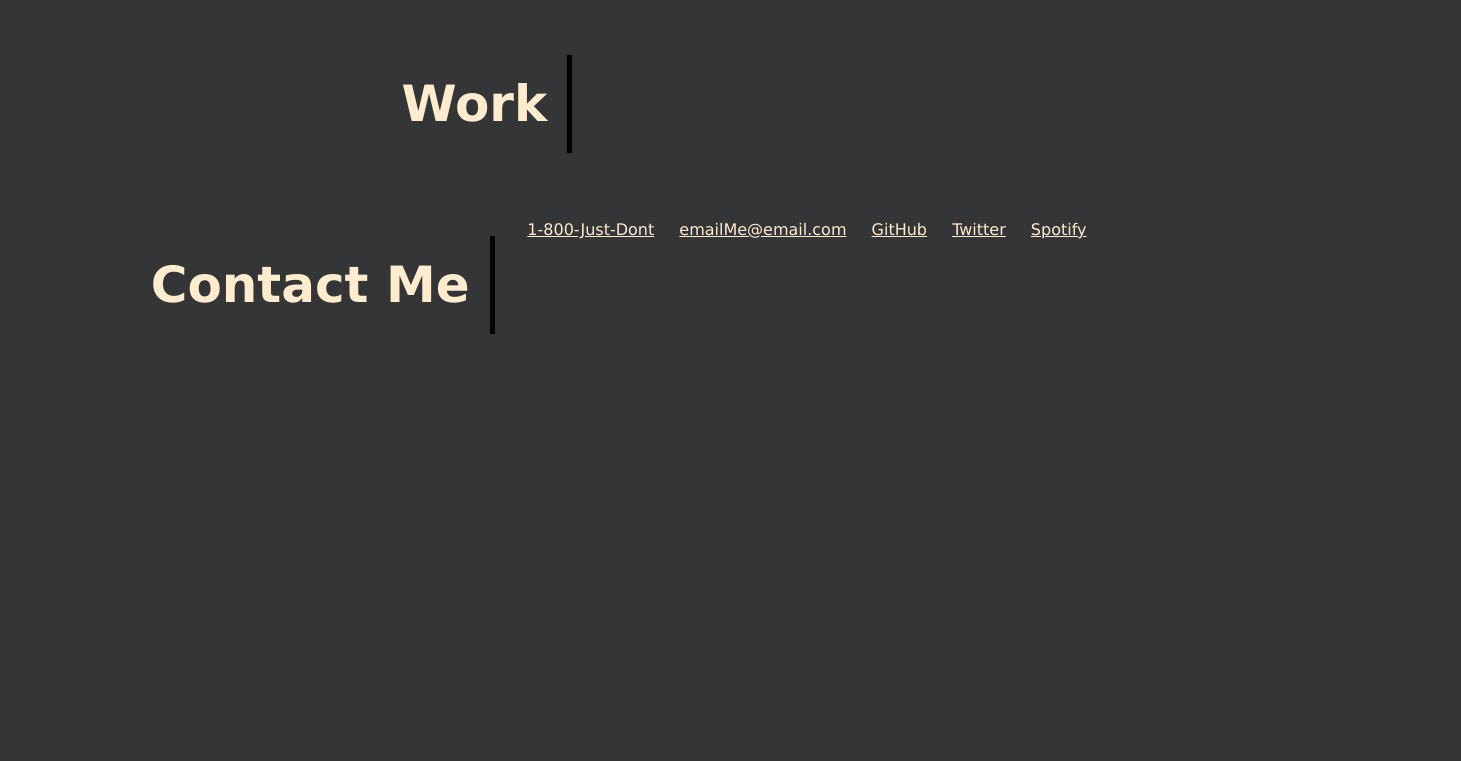
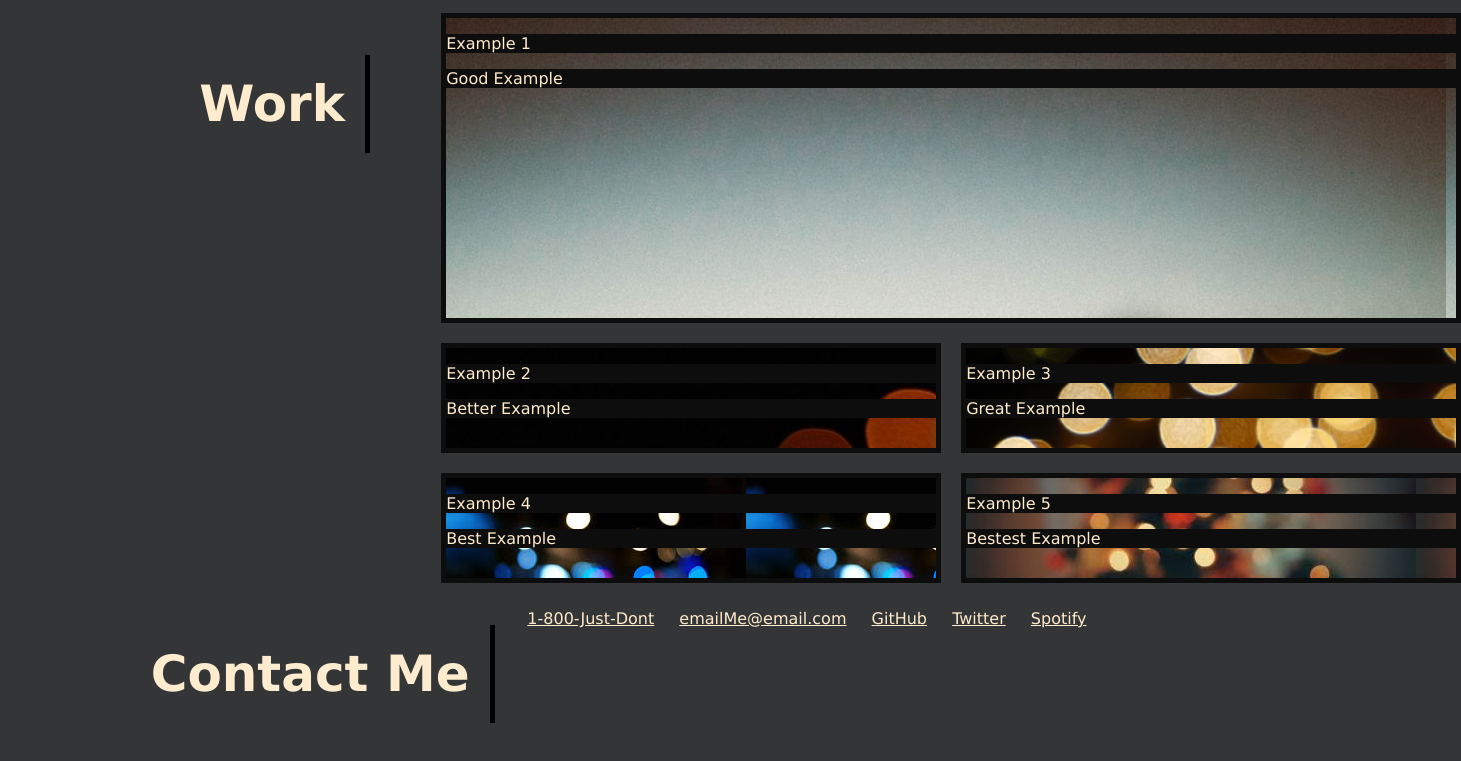
Before and after one commit to 425megs/Professional-Portfolio, a plain HTML site: page index.html in a window 1280 px wide. Shown: the part 699-1460 px from the top of the page, 1461 px wide, since content can reach past the window. Before the commit the page ends 1082 px from the top, so only its background shows below. Drawn offline with Linux system fonts and the light colour scheme.

Commit message:
set up grid layout with borders and padding, set images

```diff
--- a/index.html
+++ b/index.html
@@ -50,6 +50,26 @@
                 <h1>Work</h1>
              </div>
              <div class="grid">
+                <div class="grid-item1">
+                    <p>Example 1</p>
+                    <p>Good Example</p>
+                </div>
+                <div class="grid-item2">
+                    <p>Example 2</p>
+                    <p>Better Example</p>
+                </div>
+                <div class="grid-item3">
+                    <p>Example 3</p>
+                    <p>Great Example</p>
+                </div>
+                <div class="grid-item4">
+                    <p>Example 4</p>
+                    <p>Best Example</p>
+                </div>
+                <div class="grid-item5">
+                    <p>Example 5</p>
+                    <p>Bestest Example</p>
+                </div>
             </div>
          </section>
 
--- a/style.css
+++ b/style.css
@@ -97,6 +97,83 @@ header h1 {
     max-height: 40%;
 }
 
+/* grid formatting */
+.grid {
+    display: grid;
+    gap: 20px;
+    grid-template-columns: 1fr;
+    grid-template-rows: 1fr;
+}
+
+.grid-item1 {
+    background-image: url(./main.jpeg);
+    grid-row: 1;
+    grid-column: 1/3;
+    height: 300px;
+    width: 1010px;
+    border: 5px solid #0e0d0d;
+}
+
+.grid-item1 p {
+    background-color: #0e0d0d;
+    color: blanchedalmond;}
+
+.grid-item2 p {
+    background-color: #0e0d0d;
+    color: blanchedalmond;
+}
+
+.grid-item3 p {
+    background-color: #0e0d0d;
+    color: blanchedalmond;
+}
+
+.grid-item4 p {
+    background-color: #0e0d0d;
+    color: blanchedalmond;
+}
+
+.grid-item5 p {
+    background-color: #0e0d0d;
+    color: blanchedalmond;
+}
+
+.grid-item2 {
+    background-image: url(./1.jpeg);
+    height: 100px;
+    width: 490px;
+    grid-row: 2;
+    grid-column: 1;
+    border: 5px solid #0e0d0d;
+}
+
+.grid-item3 {
+    background-image: url(./2.jpeg);
+    grid-row: 2;
+    grid-column: 2;
+    height: 100px;
+    width: 490px;
+    border: 5px solid #0e0d0d;
+}
+
+.grid-item4 {
+    background-image: url(./3.jpeg);
+    grid-row: 3;
+    grid-column: 1;
+    height: 100px;
+    width: 490px;
+    border: 5px solid #0e0d0d;
+}
+
+.grid-item5 {
+    background-image: url(./4.jpeg);
+    grid-row: 3;
+    grid-column: 2;
+    height: 100px;
+    width: 490px;
+    border: 5px solid #0e0d0d;
+}
+
 /* alters the top photo in grid */
 .example {
     height: 800px;
```
